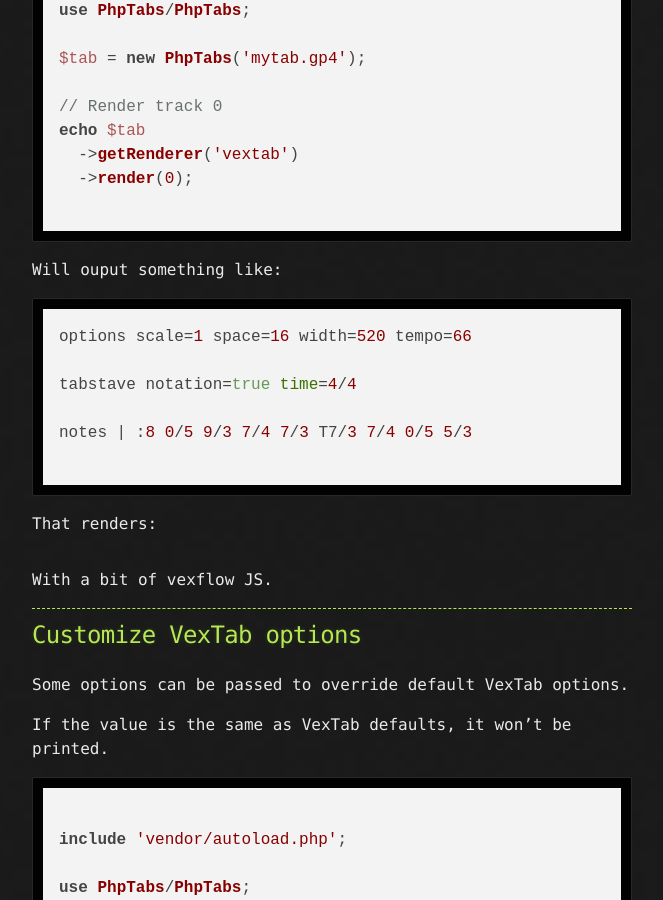
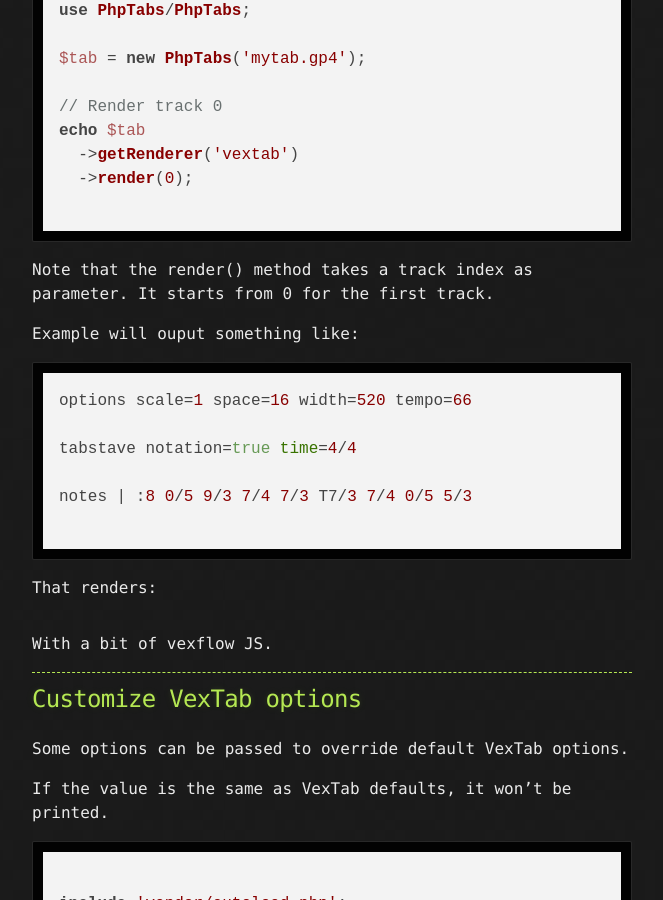
Before and after one commit to stdtabs/stdtabs.github.io, a Jekyll site: the page built from docs/api-renderer.vextab.md, in a window 1280 px wide and 900 px high, scrolled down 625 px. Shown: the whole window, without its empty margins (308-971 px from the left). Built offline with Jekyll 4.4.1, drawn with Linux system fonts in a browser that asks for light colours; nearby versions of some CDN libraries; a script that is not in the unit is left out.

Commit message:
Add a mention for track index

````diff
--- a/docs/api-renderer.vextab.md
+++ b/docs/api-renderer.vextab.md
@@ -31,7 +31,10 @@
 
 ```
 
-Will ouput something like:
+Note that the render() method takes a track index as parameter.
+It starts from 0 for the first track.
+
+Example will ouput something like:
 
 ```
 options scale=1 space=16 width=520 tempo=66
````
